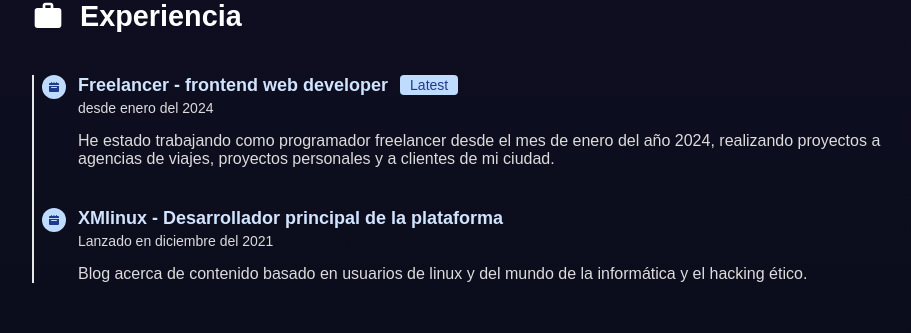
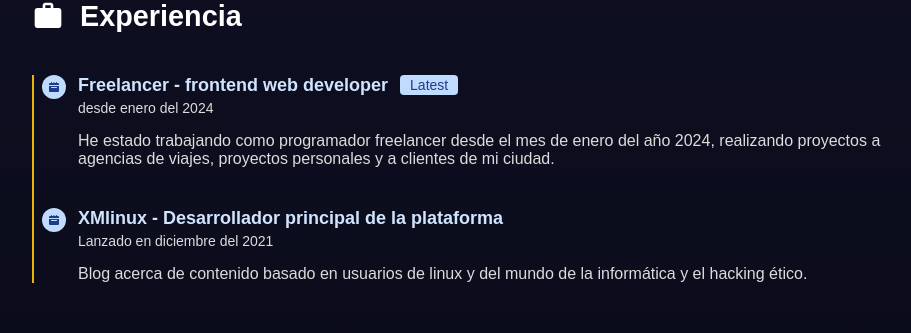
Before and after one commit to 302founddev/aquamancode, a React (Vite) app: page / in a window 1280 px wide. Shown: the part 559-892 px from the top of the page, without its empty margins (160-1071 px from the left). Built offline with nearby package versions, Linux system fonts and the light colour scheme.

Commit message:
borderl-left timeline changed to rgb(rgb(234 179 8);)

```diff
--- a/src/components/experience.css
+++ b/src/components/experience.css
@@ -24,7 +24,7 @@ body {
 
 .timeline {
     position: relative;
-    border-left: 2px solid #e5e7eb;
+    border-left: 2px solid rgb(234 179 8);
     list-style-type: none;
     padding-left: 20px;
 }
```
